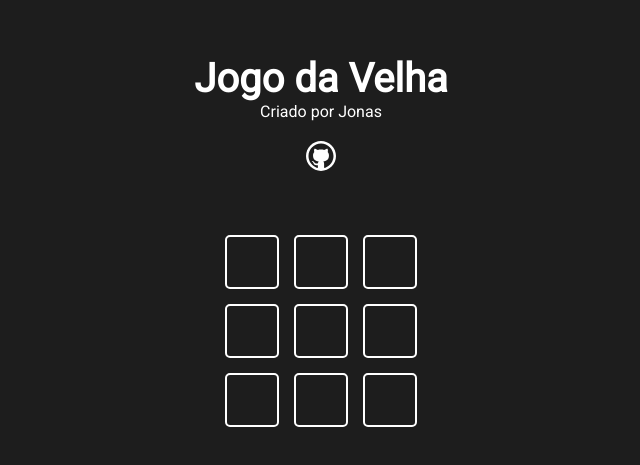
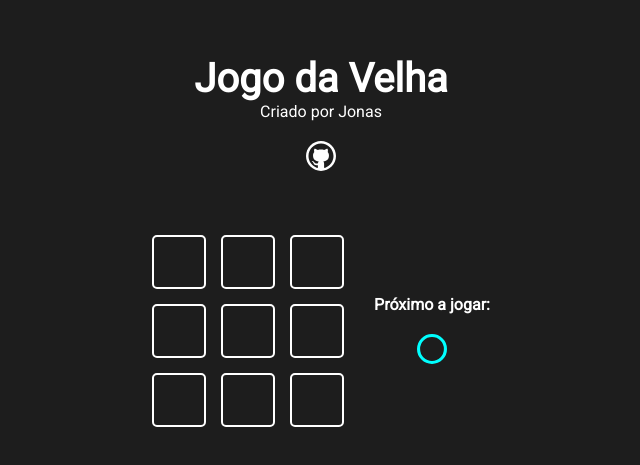
Before and after one commit to JonsMota/Jogo-da-velhar, a Next.js app: page / in a window 1280 px wide. Shown: the part 179-644 px from the top of the page, without its empty margins (319-959 px from the left). Built offline with nearby package versions, Linux system fonts and the light colour scheme.

Commit message:
criado a lógica do jogo

```diff
--- a/src/components/game/Game.jsx
+++ b/src/components/game/Game.jsx
@@ -1,10 +1,23 @@
 import styles from './Game.module.css'
 import Gameoption from '../gameOption/GameOption'
 import { useState } from 'react'
+import Icon from '../icon/Icon'
 
 function Game () {
   const [gameState, setGameState ] = useState(Array(9).fill(0))
+  const [currentPlayer, setCurrentPlayer] = useState(1)
+
+  const handleClick = (pos) => {
+    if (gameState[pos] === 0) {
+      let newGameState = [...gameState]
+      newGameState[pos] = currentPlayer
+      setCurrentPlayer(currentPlayer * -1)
+      setGameState(newGameState)
+    }
+
+  }
   return (
+    <div className={styles.gameContent}>
       <div className={styles.game}>
         {
           gameState.map((value, pos) =>
@@ -12,9 +25,20 @@ function Game () {
               key={`game-option-pos-${pos}`
               }
               status = {value}
+              onClick={() => handleClick(pos)}
             />
           )
         }
+      </div>
+      <div className={styles.gameInfo}>
+        <h4>Próximo a jogar:</h4>
+        {
+          currentPlayer === 1 && <Icon iconName="circle" />
+        }
+        {
+          currentPlayer === -1 && <Icon iconName="x" />
+        }
+      </div>
     </div>
   )
 }
--- a/src/components/game/Game.module.css
+++ b/src/components/game/Game.module.css
@@ -1,5 +1,18 @@
 .game {
-    display: grid;
-    grid-template-columns: repeat(3,1fr);
-    gap: 15px;
+  display: grid;
+  grid-template-columns: repeat(3,1fr);
+  gap: 15px;
 }
+
+.gameContent {
+  display: flex;
+  gap: 30px;
+  align-items: center;
+}
+
+.gameInfo {
+  display: flex;
+  flex-direction: column;
+  align-items: center;
+  gap: 20px;
+}
--- a/src/components/gameOption/GameOption.jsx
+++ b/src/components/gameOption/GameOption.jsx
@@ -2,9 +2,9 @@ import styles from './GameOption.module.css'
 import Icon from '../icon/Icon'
 
 const GameIcon = ({ iconName }) => <Icon iconName={iconName} size="25px" />
-function Gameoption ({ status }) {
+function Gameoption ({ status, onClick }) {
   return (
-    <div className={styles.gameOption}>
+    <div className={styles.gameOption} onClick={onClick}>
       {
         status === 1 && <GameIcon iconName="circle" />
       }
```
Lines whose indentation alone changed are shown as unchanged.
